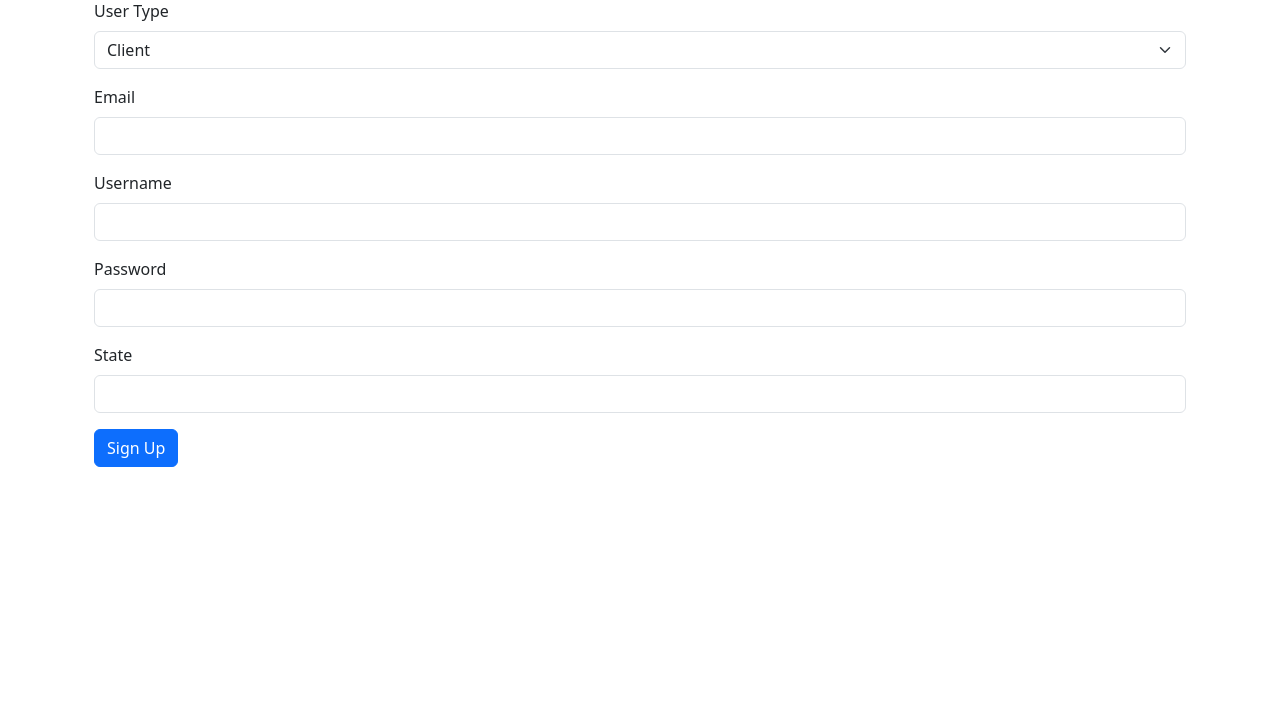
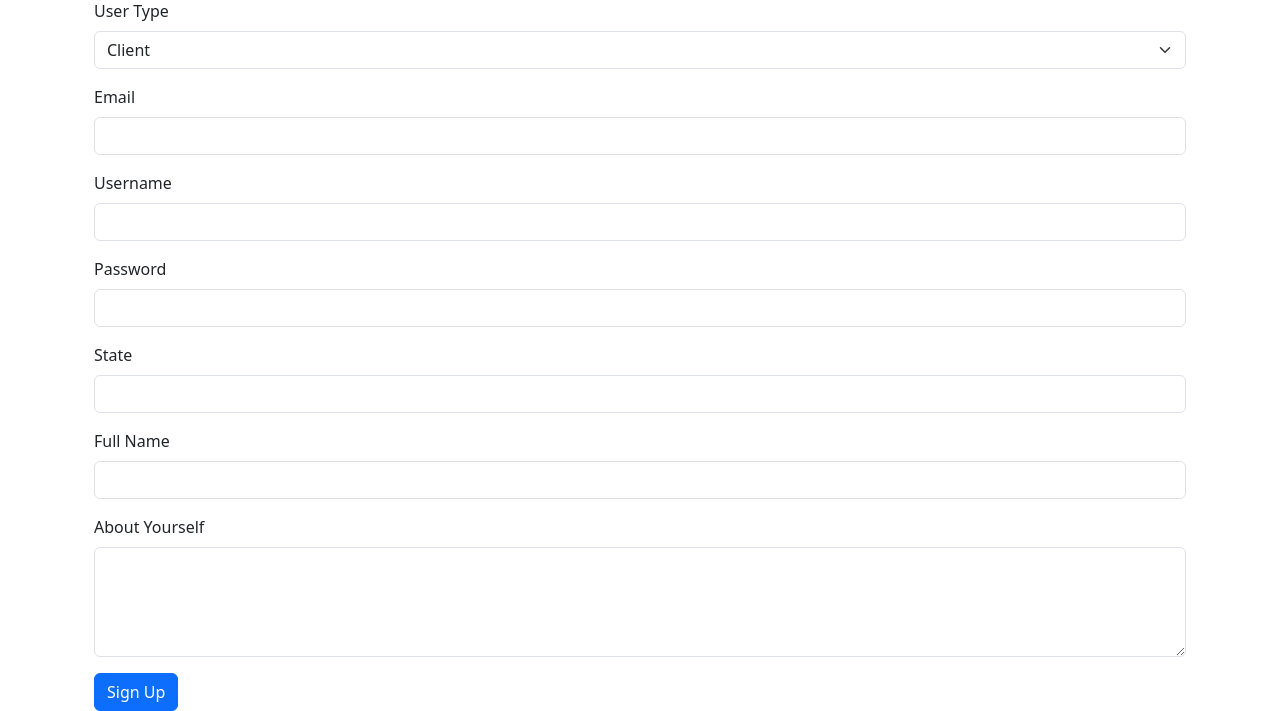
Before and after one commit to kfirleva217/Haltura, a Flask app: page /signup in a window 1280 px wide. Shown: the part 137-848 px from the top of the page. Before the commit the page ends 604 px from the top, so only its background shows below. Run offline with Flask 3, Linux system fonts and the light colour scheme.

Commit message:
updated sign up form, mysql password

```diff
--- a/app.py
+++ b/app.py
@@ -4,7 +4,7 @@ from flask_mysqldb import MySQL
 app = Flask(__name__, template_folder="./templates")
 app.config['MYSQL_HOST'] = 'localhost'
 app.config['MYSQL_USER'] = 'root'
-app.config['MYSQL_PASSWORD'] = 'Kfir2208'
+app.config['MYSQL_PASSWORD'] = 'admin'
 app.config['MYSQL_DB'] = 'flask'
 mysql = MySQL(app)
 
--- a/routes/index.py
+++ b/routes/index.py
@@ -1,5 +1,5 @@
 from app import app
-from flask import render_template
+from flask import render_template, request
 
 
 @app.route('/')
@@ -12,4 +12,34 @@ def login():
 
 @app.route('/signup', methods=['GET', 'POST'])
 def signup():
+    if request.method == 'POST':
+        user_type = request.form['user-type']
+        email = request.form['email']
+        username = request.form['username']
+        password = request.form['password']
+        state = request.form['state']
+        full_name = request.form['full-name']
+        about_yourself = request.form['about-yourself']
+        occupation = request.form.get('occupation', None)
+        experience = request.form.get('experience', None)
+
+        conn = mysql.connection
+        cursor = conn.cursor()
+
+        if user_type == 'client':
+            cursor.execute(
+                "INSERT INTO users (email, username, password, user_type, state, full_name, about_yourself) VALUES (%s, %s, %s, %s, %s, %s, %s)",
+                (email, username, password, user_type, state, full_name, about_yourself)
+            )
+        else:
+            cursor.execute(
+                "INSERT INTO users (email, username, password, user_type, occupation, experience, full_name, about_yourself) VALUES (%s, %s, %s, %s, %s, %s, %s, %s)",
+                (email, username, password, user_type, occupation, experience, full_name, about_yourself)
+            )
+
+        conn.commit()
+        cursor.close()
+
+        return redirect(url_for('login'))  # Redirect to login page after successful signup
+
     return render_template('signup.html')
--- a/templates/signup.html
+++ b/templates/signup.html
@@ -55,6 +55,20 @@
                 <input type="number" class="form-control" id="experience" name="experience">
             </div>
         </div>
+        <!-- ... existing form code ... -->
+
+<div class="mb-3">
+    <label for="full-name" class="form-label">Full Name</label>
+    <input type="text" class="form-control" id="full-name" name="full-name" required>
+</div>
+
+<div class="mb-3">
+    <label for="about-yourself" class="form-label">About Yourself</label>
+    <textarea class="form-control" id="about-yourself" name="about-yourself" rows="4"></textarea>
+</div>
+
+<!-- ... rest of the form ... -->
+
 
         <button type="submit" class="btn btn-primary">Sign Up</button>
     </form>
@@ -72,4 +86,5 @@
         }
     }
 </script>
+
 {% endblock %}
```
